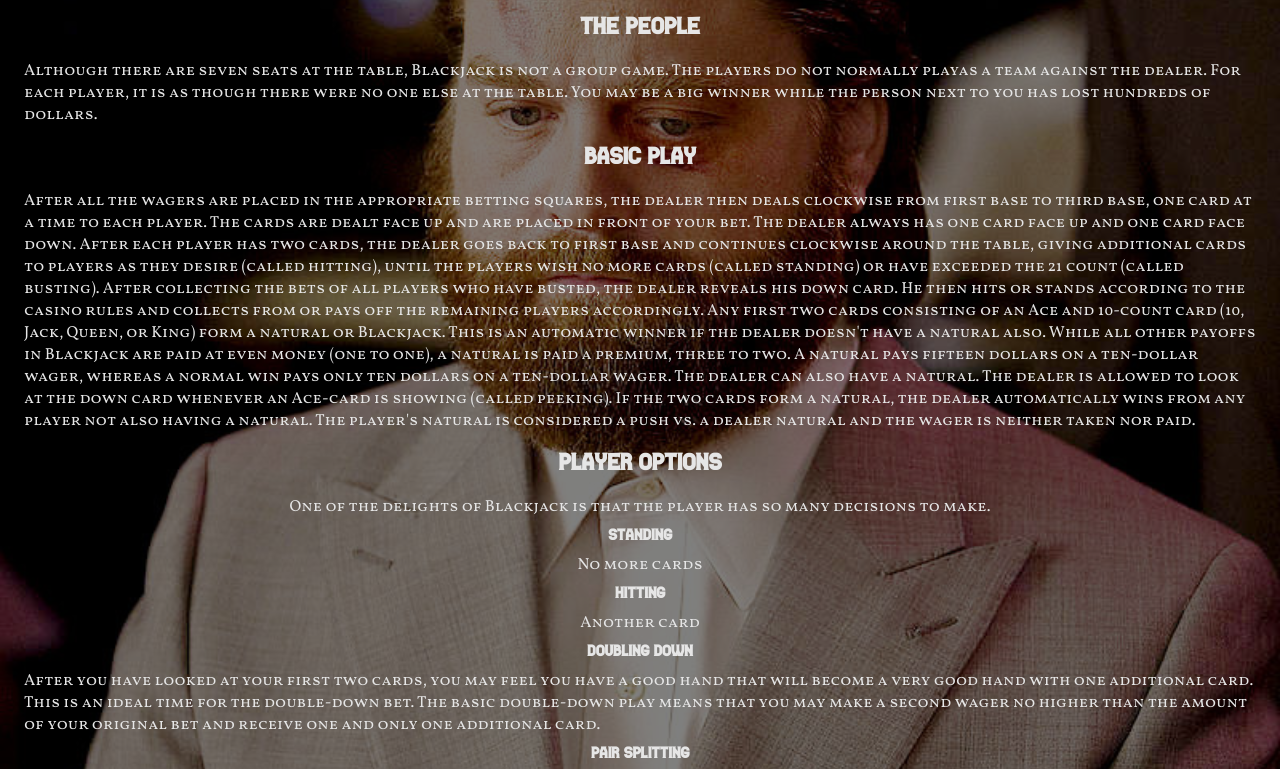
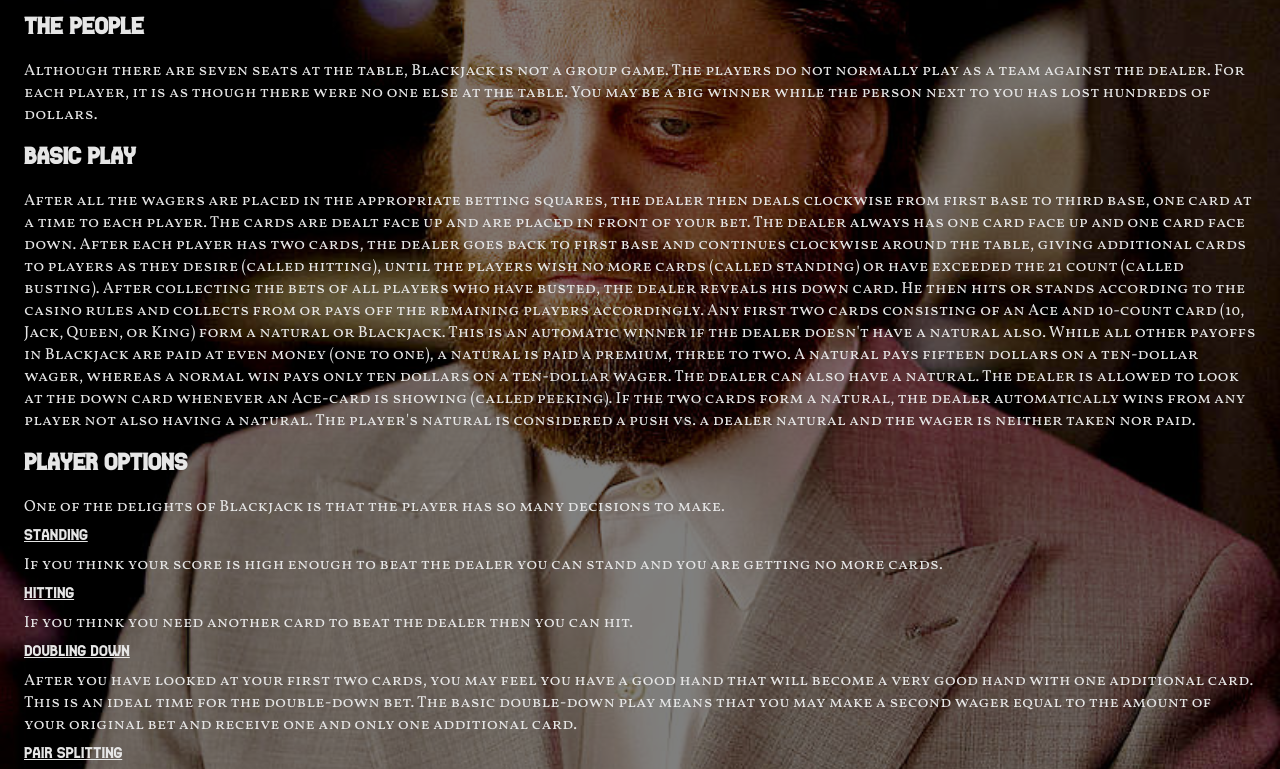
Before and after one commit to BlackjackTeacher/Blackjack, a plain HTML site: page rules.html in a window 1280 px wide. Shown: the part 337-1106 px from the top of the page. Drawn offline with nearby package versions, Linux system fonts and the light colour scheme.

Commit message:
Rules and Strategy Table-sites optimized

```diff
--- a/css/main.css
+++ b/css/main.css
@@ -29,11 +29,16 @@ h1 {
 
 h2 {
     font-size: 24px;
-    margin: 20px auto 20px auto;
+    margin-top: 20px;
+    margin-bottom: 20px;
 }
+
 h3 {
     font-size: 16px;
-    margin: 10px auto 10px auto;
+    margin-top: 10px;
+    margin-bottom: 10px;
+    text-decoration: underline;
+    font-weight: normal;
 }
 
 p {
--- a/css/rules.css
+++ b/css/rules.css
@@ -1,10 +1,8 @@
 .rules {
     display: flex;
     flex-direction: column;
-    align-items: center;
     justify-content: flex-start;
-    padding: 125px 24px 50px 24px;
-    text-align: center;
+    padding: 125px 24px 50px;
     min-height: 100vh;
     background-color: rgba(0, 0, 0, .5);
     background-image: url("/img/strategy_background.jfif");
--- a/css/strategytables.css
+++ b/css/strategytables.css
@@ -13,7 +13,7 @@
     background-blend-mode: overlay;
 }
 .strategytable {
-    display: flex;
+    display: inline-flex;
     flex-direction: column;
     align-items: center;
     margin-right: 20px;
--- a/rules.html
+++ b/rules.html
@@ -64,7 +64,7 @@
 				push), neither side in the casino game wins or loses.</p>
 			<h2>THE PEOPLE</h2>
 			<p>Although there are seven seats at the table, Blackjack is not a group game.
-				The players do not normally playas a team against the dealer.
+				The players do not normally play as a team against the dealer.
 				For each player, it is as though there were no one else at the table.
 				You may be a big winner while the person next to you has lost hundreds of dollars.</p>
 			<h2>BASIC PLAY</h2>
@@ -94,24 +94,24 @@
 			<h2>PLAYER OPTIONS</h2>
 			<p>One of the delights of Blackjack is that the player has so many decisions to make.</p>
 			<h3>STANDING</h3>
-			<p>No more cards</p>
+			<p>If you think your score is high enough to beat the dealer you can stand and you are getting no more
+				cards.</p>
 			<h3>HITTING</h3>
-			<p>Another card</p>
+			<p>If you think you need another card to beat the dealer then you can hit.</p>
 			<h3>DOUBLING DOWN</h3>
 			<p>After you have looked at your first two cards, you may feel you have a good hand that will become a very
 				good hand with one additional card.
 				This is an ideal time for the double-down bet.
-				The basic double-down play means that you may make a second wager no higher than the amount of your
+				The basic double-down play means that you may make a second wager equal to the amount of your
 				original bet and receive one and only one additional card.</p>
 			<h3>PAIR SPLITTING</h3>
 			<p>When your first two cards have the same point value, you have the option of separating them and playing
 				them as two separate hands (face cards and 10s are usually considered pairs, but you would almost never
 				want to split a 20).
 				You may draw as many cards as you wish to split pairs (except split Aces-see below).
-				Unlike the double-down play, where you can bet any additional amount up to the value of your initial
-				wager, you must double your bet so that there is an equal amount wagered on each hand.
-				A special case of pair splitting involves Aces. The casino allows you only one more card, dealt face
-				down, for each split Ace because it is such an advantageous card for the player.
+				You must double your bet so that there is an equal amount wagered on each hand.
+				A special case of pair splitting involves Aces. The casino allows you only one more card for each split
+				Ace because it is such an advantageous card for the player.
 				In addition, if you receive a 10 for a natural on one of the split Aces, it is paid off only as a
 				21-value hand (one to one) instead of as a natural (three to two).</p>
 			<h3>INSURANCE</h3>
```
